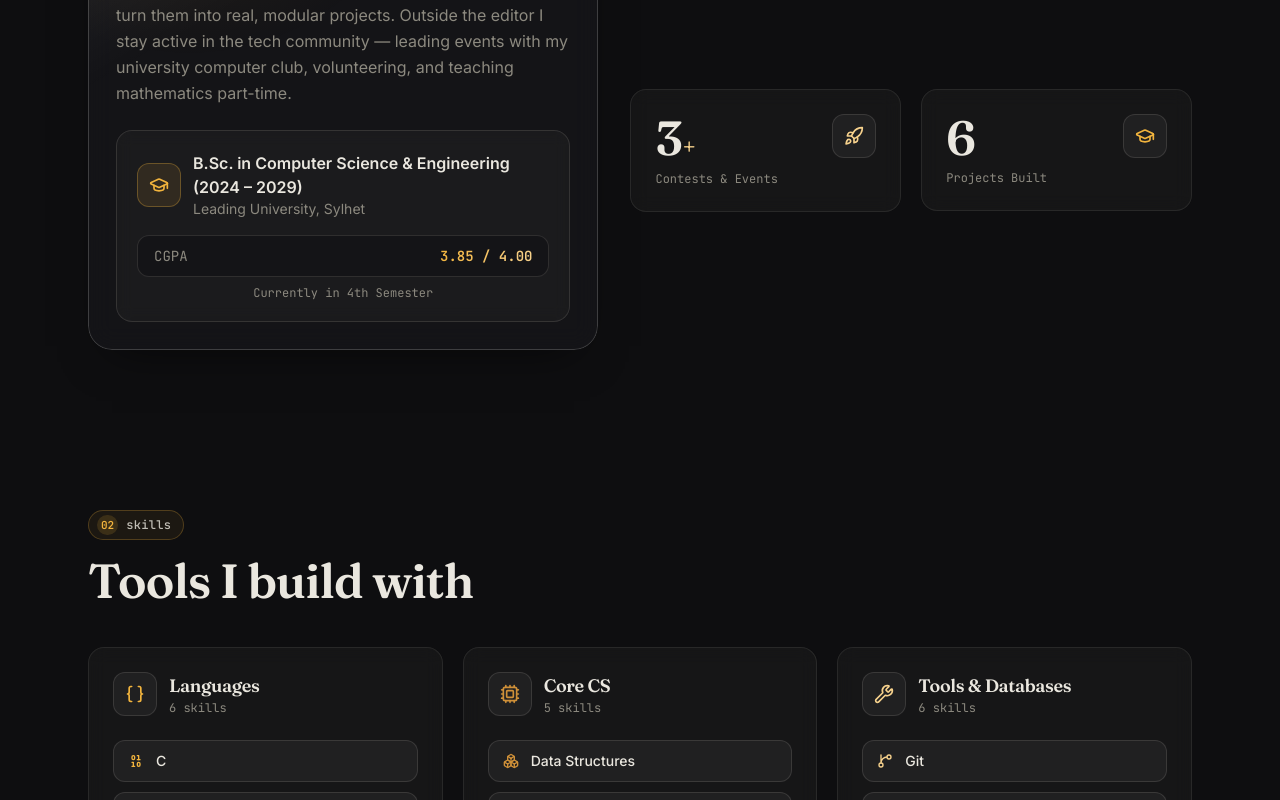
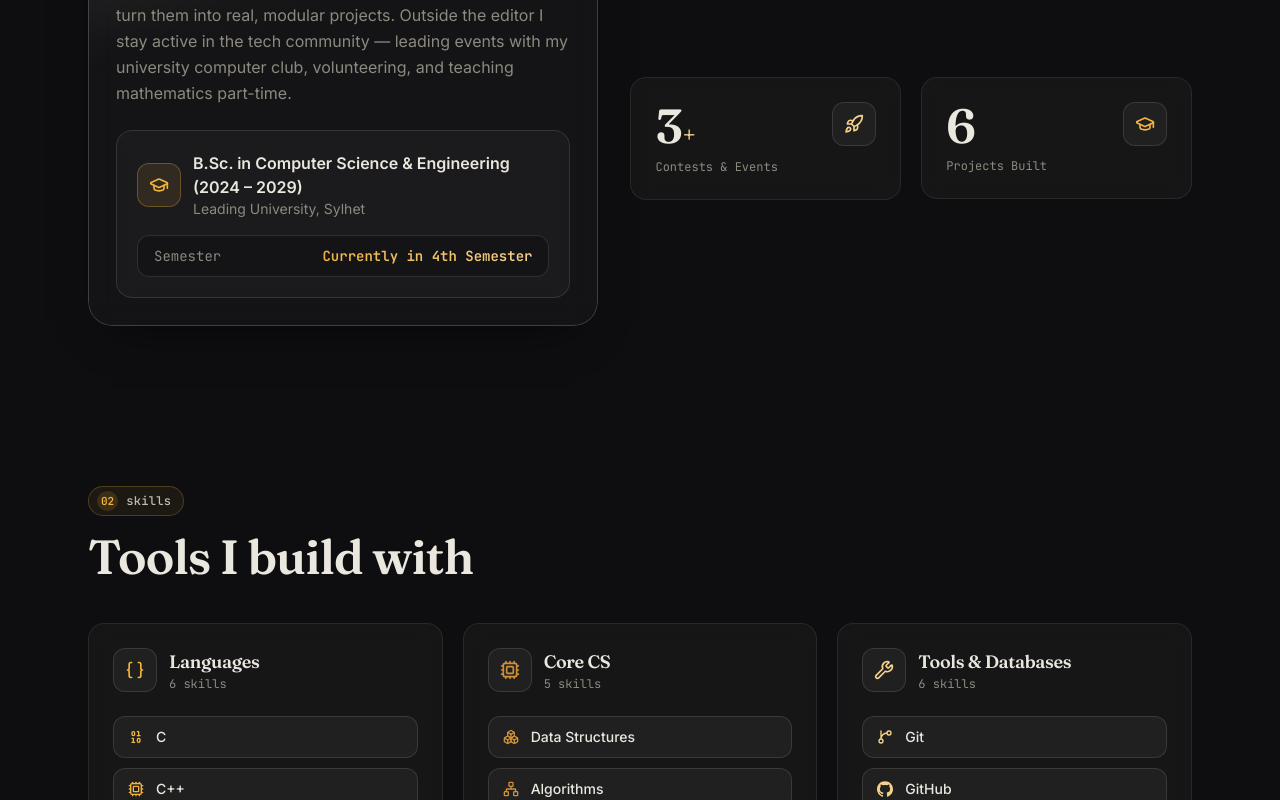
Before and after one commit to humaidi09/portfolio, a React (Vite) app: page / in a window 1280 px wide. Shown: the part 1260-2060 px from the top of the page. Built offline with nearby package versions, Linux system fonts and the light colour scheme; no server answers.

Commit message:
Education box: show semester instead of CGPA

```diff
--- a/src/components/About.jsx
+++ b/src/components/About.jsx
@@ -125,12 +125,9 @@ export default function About() {
                   </div>
                 </div>
                 <div className="mt-4 flex items-center gap-2 rounded-xl border border-hair bg-void/40 px-4 py-2.5 font-mono text-sm">
-                  <span className="text-muted">CGPA</span>
-                  <span className="ml-auto font-semibold text-gradient">{personalInfo.gpa}</span>
+                  <span className="text-muted">Semester</span>
+                  <span className="ml-auto font-semibold text-gradient">{personalInfo.semester}</span>
                 </div>
-                {personalInfo.semester && (
-                  <p className="mt-2 text-center font-mono text-xs text-muted">{personalInfo.semester}</p>
-                )}
               </div>
             </div>
           </div>
```
